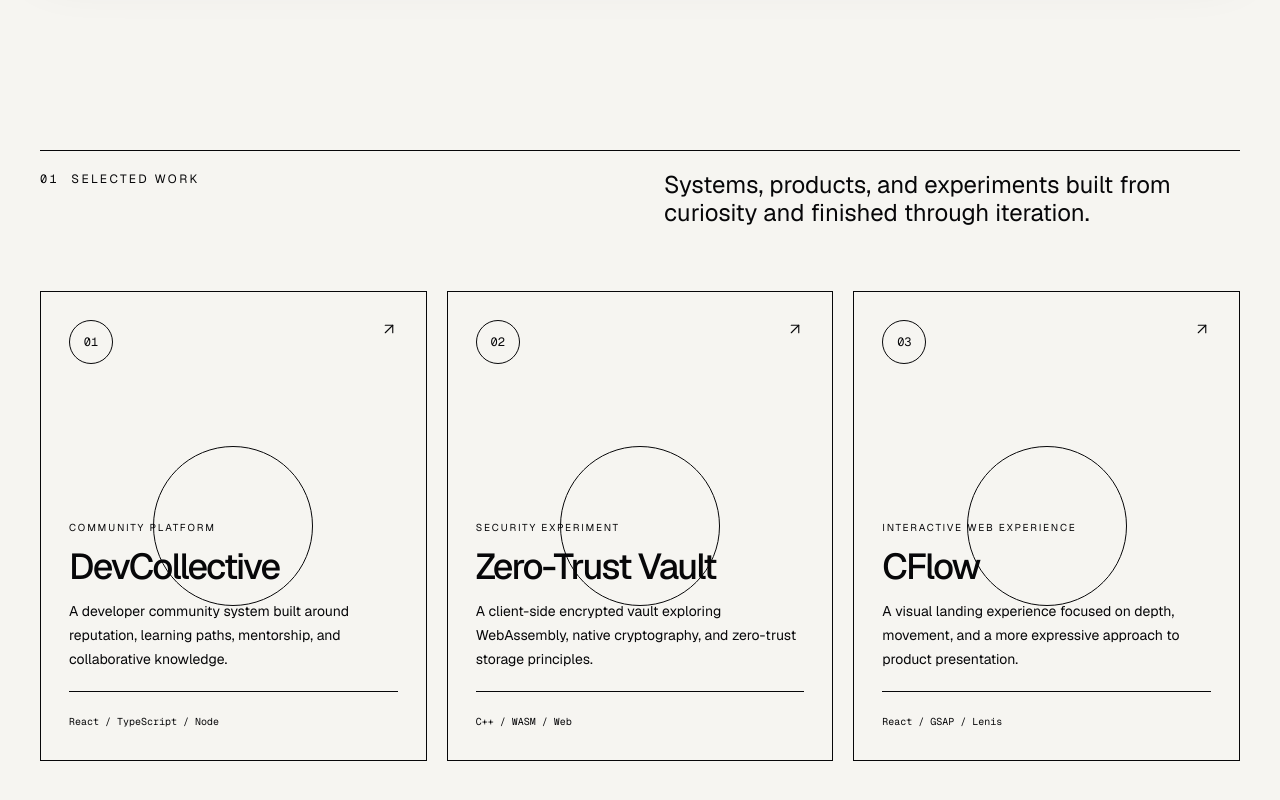
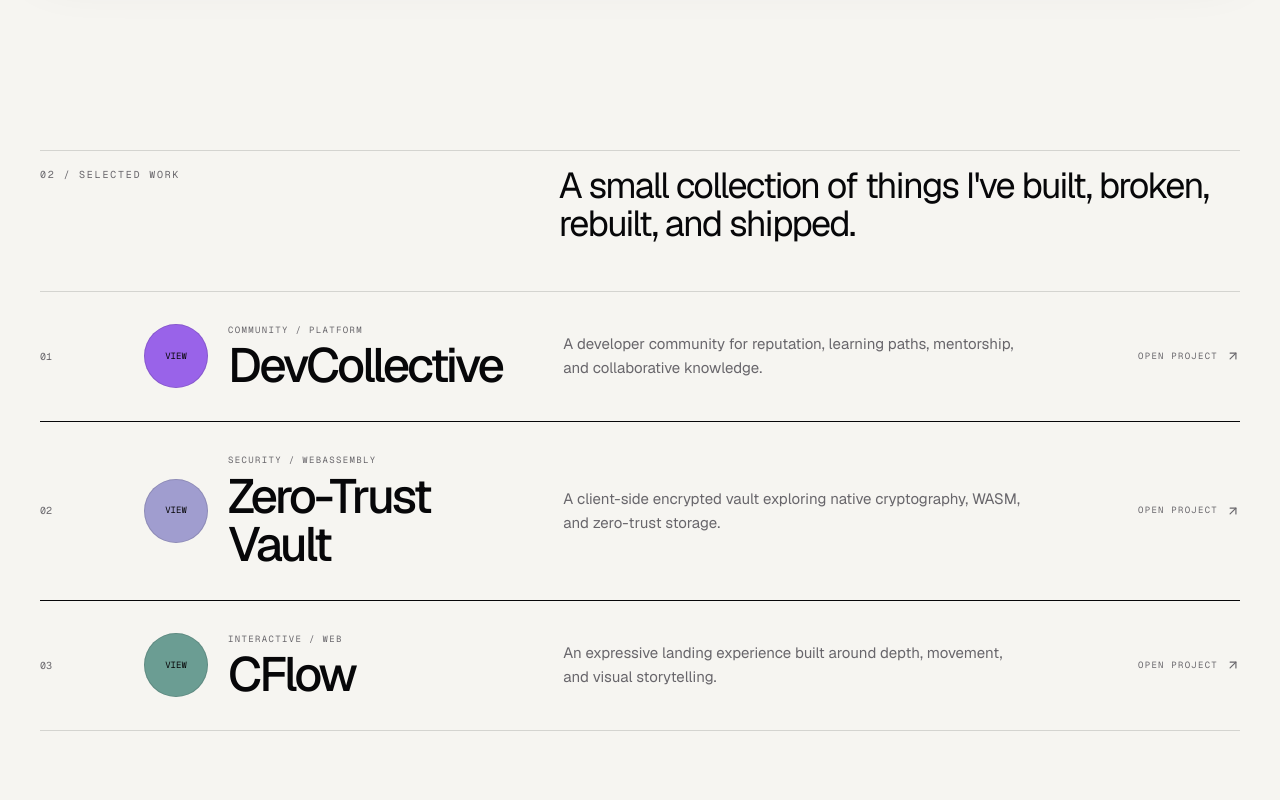
Before and after one commit to inputtext/pixelforge-portfolio, a Next.js app: page / in a window 1280 px wide. Shown: the part 962-1762 px from the top of the page. Built offline with nearby package versions, Linux system fonts and the light colour scheme.

Commit message:
rebuild PixelForge visual system

```diff
--- a/components/SelectedWork.tsx
+++ b/components/SelectedWork.tsx
@@ -2,94 +2,73 @@ import { ArrowUpRight } from "lucide-react";
 
 const projects = [
   {
-    number: "01",
+    no: "01",
     title: "DevCollective",
-    type: "Community platform",
-    description:
-      "A developer community system built around reputation, learning paths, mentorship, and collaborative knowledge.",
-    stack: "React / TypeScript / Node",
-    accent: "bg-accent",
+    type: "Community / platform",
+    text: "A developer community for reputation, learning paths, mentorship, and collaborative knowledge.",
+    color: "bg-purple",
   },
   {
-    number: "02",
+    no: "02",
     title: "Zero-Trust Vault",
-    type: "Security experiment",
-    description:
-      "A client-side encrypted vault exploring WebAssembly, native cryptography, and zero-trust storage principles.",
-    stack: "C++ / WASM / Web",
-    accent: "bg-accent-green",
+    type: "Security / WebAssembly",
+    text: "A client-side encrypted vault exploring native cryptography, WASM, and zero-trust storage.",
+    color: "bg-lavender",
   },
   {
-    number: "03",
+    no: "03",
     title: "CFlow",
-    type: "Interactive web experience",
-    description:
-      "A visual landing experience focused on depth, movement, and a more expressive approach to product presentation.",
-    stack: "React / GSAP / Lenis",
-    accent: "bg-accent-soft",
+    type: "Interactive / web",
+    text: "An expressive landing experience built around depth, movement, and visual storytelling.",
+    color: "bg-green",
   },
 ];
 
 export default function SelectedWork() {
   return (
-    <section id="work" className="px-6 py-24 md:px-10 md:py-32">
-      <div className="mx-auto max-w-[1400px]">
-        <div className="mb-16 flex flex-col justify-between gap-8 border-t border-border pt-5 md:flex-row md:items-start">
-          <div className="flex items-center gap-3 text-xs uppercase tracking-[0.2em] text-text-muted">
-            <span className="font-mono">01</span>
-            <span>Selected work</span>
+    <section id="work" className="px-5 py-24 md:px-10 md:py-32">
+      <div className="mx-auto max-w-[1480px]">
+        <div className="mb-12 grid gap-8 border-t editorial-rule pt-4 md:grid-cols-[1fr_1.4fr]">
+          <div className="font-mono text-[10px] uppercase tracking-[0.18em] text-muted">
+            02 / Selected work
           </div>
-
-          <p className="max-w-xl text-xl leading-7 text-text-secondary md:text-2xl">
-            Systems, products, and experiments built from curiosity and
-            finished through iteration.
+          <p className="max-w-2xl text-2xl leading-[1.05] tracking-[-0.045em] md:text-4xl">
+            A small collection of things I&apos;ve built, broken, rebuilt, and shipped.
           </p>
         </div>
 
-        <div className="grid gap-5 md:grid-cols-3">
+        <div className="divide-y editorial-rule border-y">
           {projects.map((project) => (
-            <article
-              key={project.number}
-              className="group relative min-h-[470px] overflow-hidden border border-border bg-surface p-6 md:p-7"
+            <a
+              key={project.no}
+              href="#contact"
+              className="group grid gap-8 py-8 md:grid-cols-[72px_1fr_1.2fr_180px] md:items-center"
             >
-              <div className="flex items-start justify-between">
-                <div className="flex h-11 w-11 items-center justify-center rounded-full border border-border-strong font-mono text-xs text-text-secondary transition-colors duration-300 group-hover:bg-accent group-hover:text-white">
-                  {project.number}
+              <span className="font-mono text-[10px] text-muted">{project.no}</span>
+
+              <div className="flex items-center gap-5">
+                <span className={`session-ring flex h-16 w-16 shrink-0 items-center justify-center rounded-full ${project.color} font-mono text-[9px]`}>
+                  VIEW
+                </span>
+                <div>
+                  <p className="mb-1 font-mono text-[9px] uppercase tracking-[0.15em] text-muted">
+                    {project.type}
+                  </p>
+                  <h2 className="text-3xl font-medium tracking-[-0.06em] md:text-5xl">
+                    {project.title}
+                  </h2>
                 </div>
-
-                <ArrowUpRight
-                  size={18}
-                  strokeWidth={1.5}
-                  className="text-text-muted transition-all duration-300 group-hover:-translate-y-1 group-hover:translate-x-1 group-hover:text-text-primary"
-                />
               </div>
 
-              <div className="absolute left-1/2 top-1/2 flex h-40 w-40 -translate-x-1/2 -translate-y-1/2 items-center justify-center rounded-full border border-border-strong transition-transform duration-700 group-hover:scale-110">
-                <div
-                  className={`h-24 w-24 rounded-full ${project.accent} opacity-80 transition-transform duration-700 group-hover:scale-90`}
-                />
+              <p className="max-w-xl text-sm leading-6 text-muted md:text-[15px]">
+                {project.text}
+              </p>
+
+              <div className="flex items-center justify-end gap-2 font-mono text-[9px] uppercase tracking-[0.14em] text-muted">
+                Open project
+                <ArrowUpRight size={14} className="transition-transform group-hover:-translate-y-1 group-hover:translate-x-1" />
               </div>
-
-              <div className="absolute inset-x-6 bottom-6 md:inset-x-7 md:bottom-7">
-                <span className="mb-3 block text-[10px] uppercase tracking-[0.18em] text-text-muted">
-                  {project.type}
-                </span>
-
-                <h2 className="text-3xl font-medium tracking-[-0.05em] text-text-primary md:text-4xl">
-                  {project.title}
-                </h2>
-
-                <p className="mt-3 max-w-md text-sm leading-6 text-text-secondary">
-                  {project.description}
-                </p>
-
-                <div className="mt-5 border-t border-border pt-4">
-                  <span className="font-mono text-[10px] text-text-muted">
-                    {project.stack}
-                  </span>
-                </div>
-              </div>
-            </article>
+            </a>
           ))}
         </div>
       </div>
```
